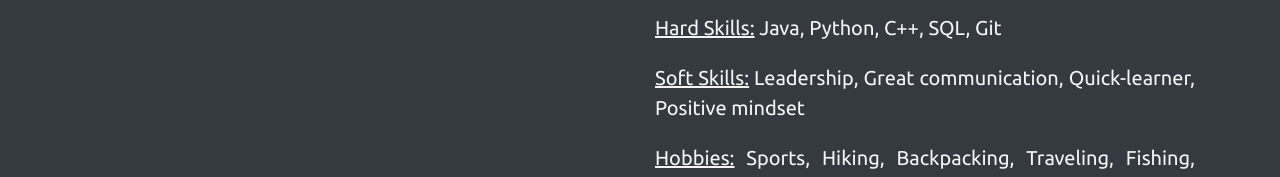
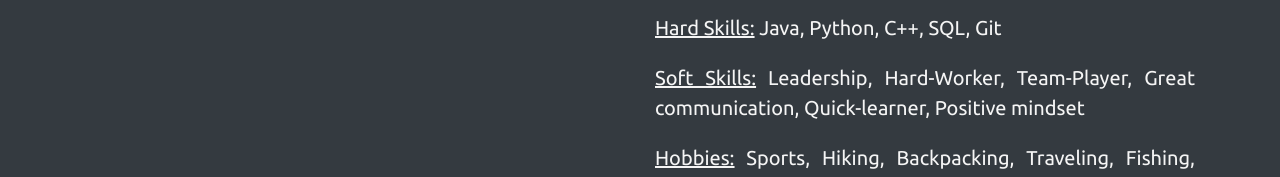
Before and after one commit to JavaD0j0/mronfire.github.io, a plain HTML site: page index.html in a window 1280 px wide. Shown: the part 1631-1808 px from the top of the page. Drawn offline with nearby package versions, Linux system fonts and the light colour scheme.

Commit message:
removing <hr> tag

```diff
--- a/index.html
+++ b/index.html
@@ -104,7 +104,7 @@
                     </p>
                     <p class="lead text-justify pb-1">
                         <u>Soft Skills:</u>
-                        Leadership, Great communication, Quick-learner, Positive mindset
+                        Leadership, Hard-Worker, Team-Player, Great communication, Quick-learner, Positive mindset
                     </p>
                     <p class="lead text-justify pb-1">
                         <u>Hobbies:</u>
@@ -172,12 +172,10 @@
                             <p class="lead">Tools: GitHub, Virtualenv</p>
                             <p class="lead"><a href="https://github.com/mronfire/git-init">View on Github</a></p>
                         </div>
+                        <!-- Another Project -->
                     </div>
                 </div>
             </div>
-
-            <hr width="50%" color="white" style="opacity: 0.5;">
-
     </section>
 
     <footer>
```
